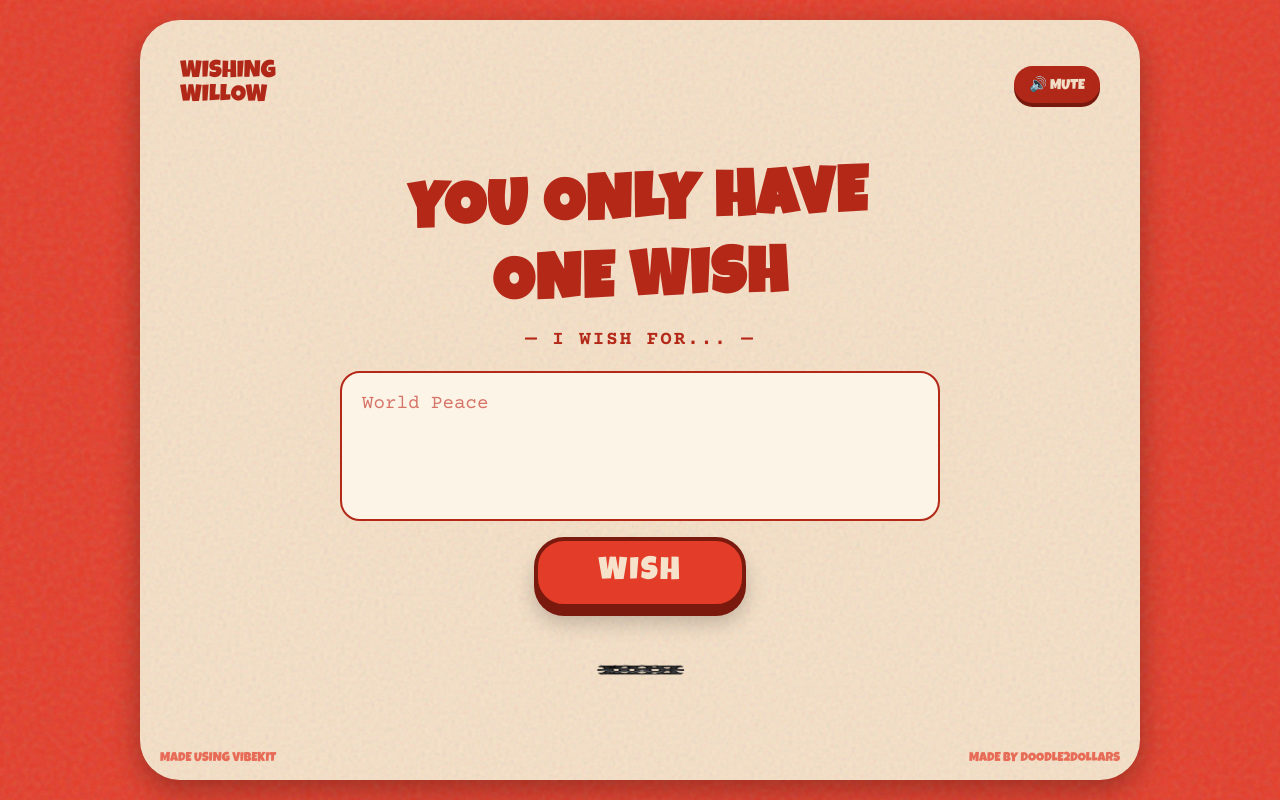
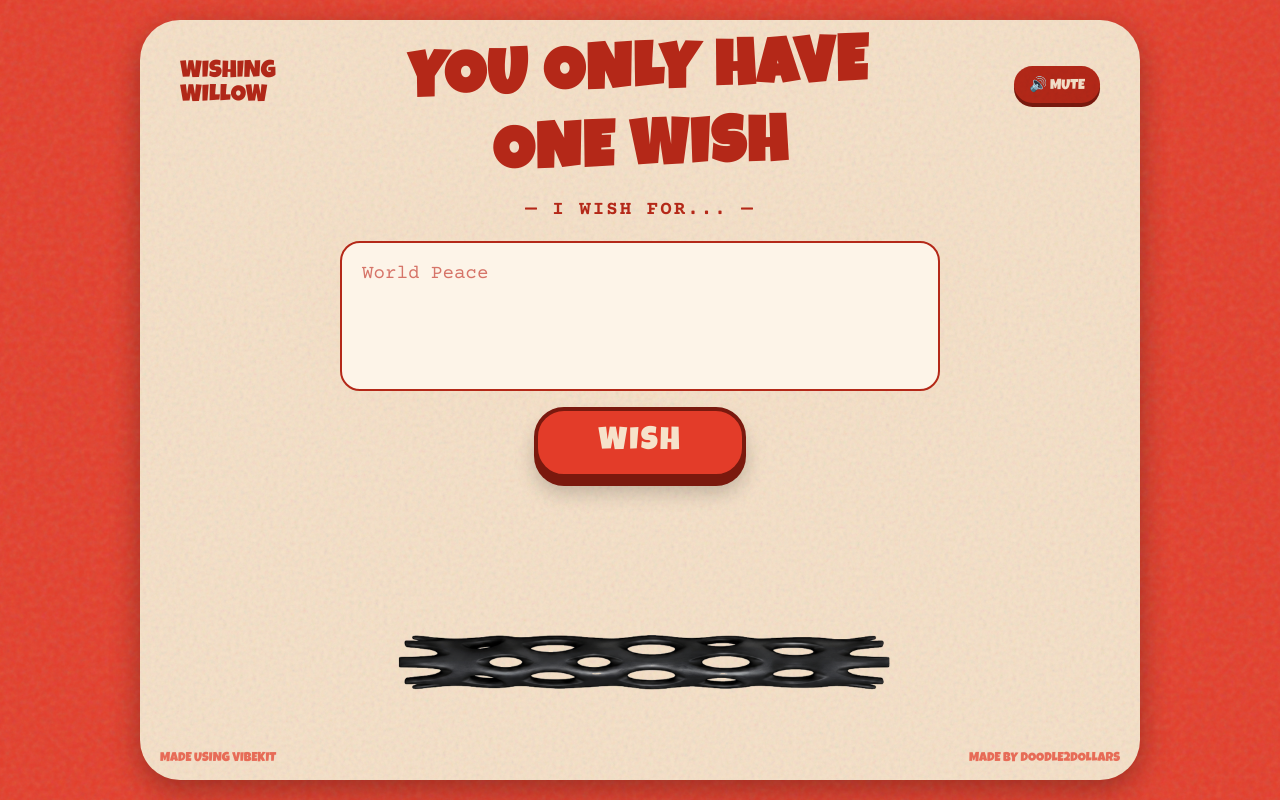
Before and after one commit to Abhijay0306/willow, a Next.js app: page / in a window 1280 px wide. Built offline with nearby package versions, Linux system fonts and the light colour scheme.

Commit message:
Fix stick size constraint

```diff
--- a/src/app/page.module.css
+++ b/src/app/page.module.css
@@ -130,20 +130,19 @@
 }
 
 .stickWrapper {
-  margin-top: min(40px, 4vh);
-  height: min(60px, 10vh);
+  margin-top: 2vh;
   display: flex;
   justify-content: center;
   align-items: center;
-  perspective: 1000px;
   flex-shrink: 1;
 }
 
 .stickImage {
   width: 600px;
   max-width: 100%;
-  max-height: 100%;
+  height: auto;
   object-fit: contain;
+  flex-shrink: 1;
 }
 
 /* Shaking animation */
```
